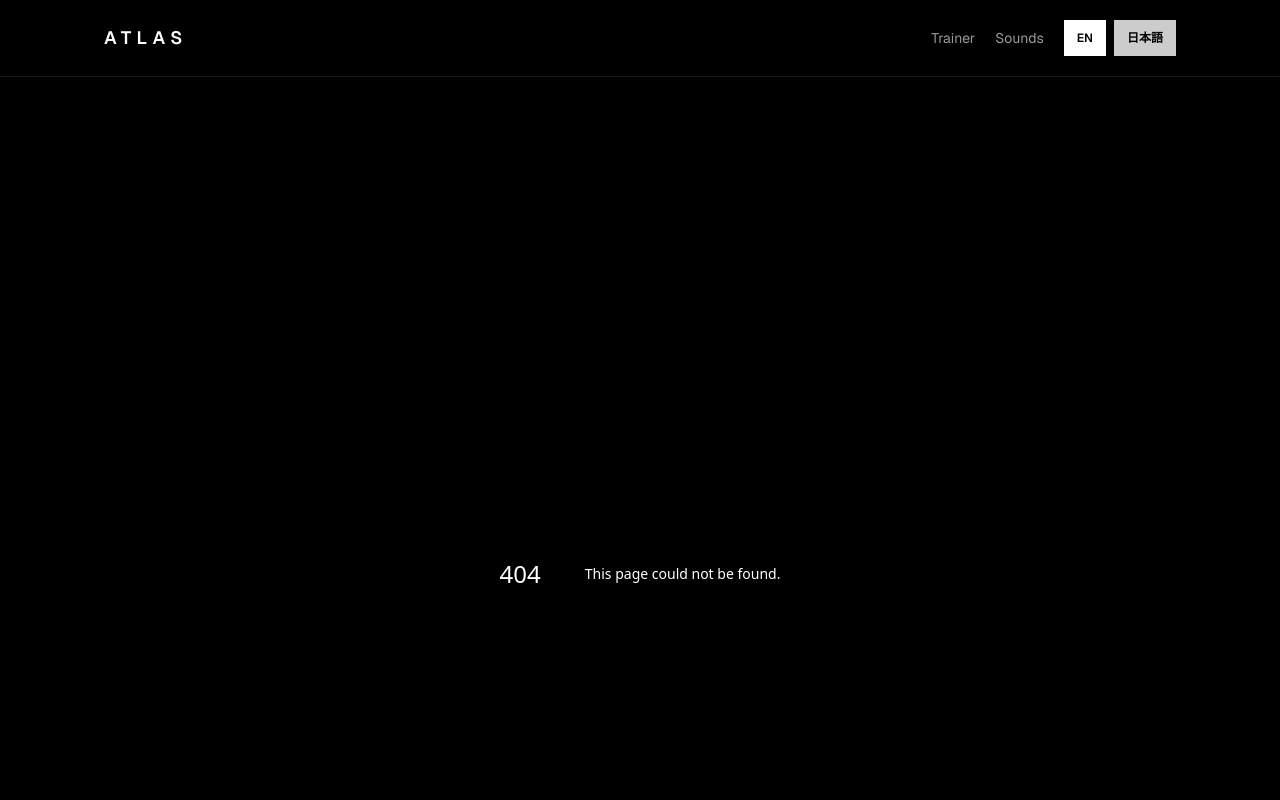
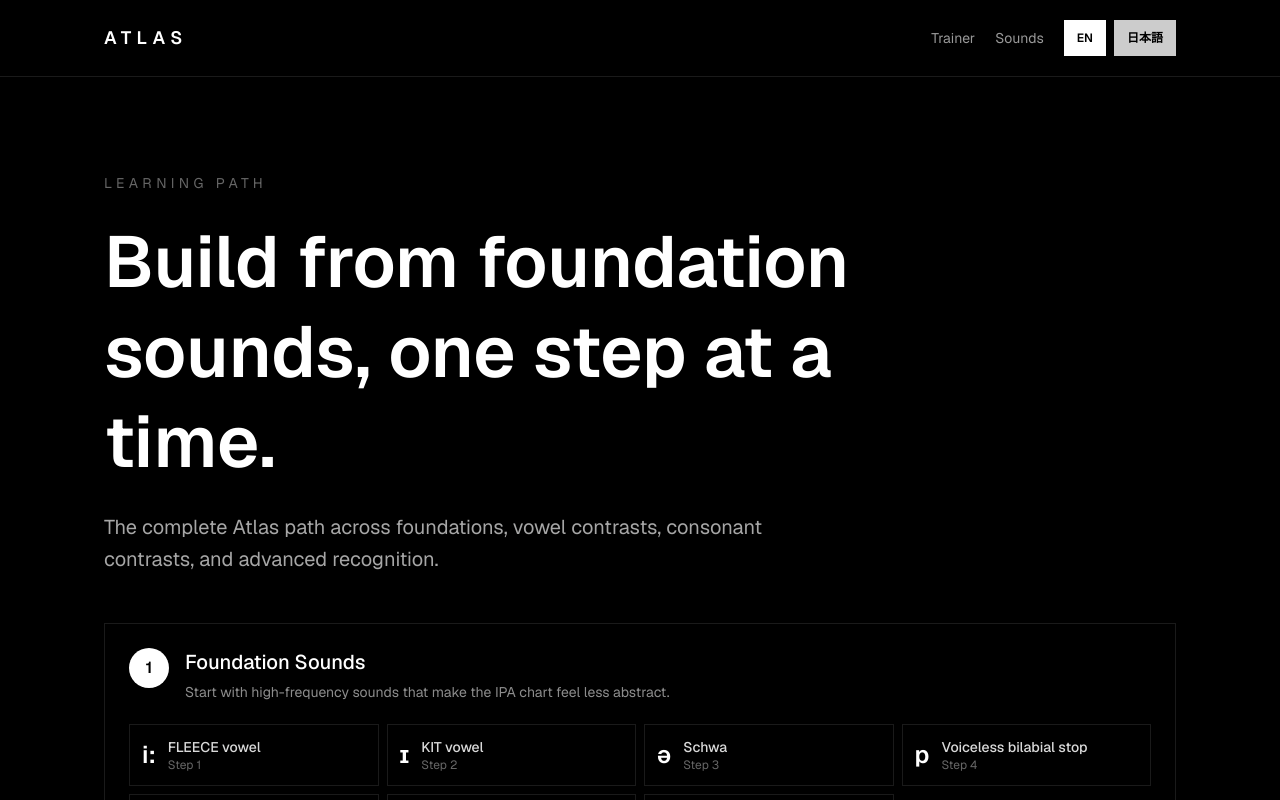
Before and after one commit to KulafuAcademy/ATLAS, a Next.js app: page /path in a window 1280 px wide. Before the commit this address had no page. Shown: the top 800 px of the page. Built offline with nearby package versions, Linux system fonts and the light colour scheme.

Commit message:
added /path page

```diff
--- /dev/null
+++ b/app/path/page.tsx
@@ -0,0 +1,22 @@
+import { PageHeader } from "@/components/common/PageHeader";
+import { LearningPath } from "@/components/sounds/LearningPath";
+import { getLearningPath } from "@/lib/learning";
+
+export default function PathPage() {
+  return (
+    <div className="space-y-12">
+      <PageHeader
+        eyebrow={{ en: "Learning path", ja: "学習順序" }}
+        title={{
+          en: "Build from foundation sounds, one step at a time.",
+          ja: "基礎の音から、少しずつ広げよう。",
+        }}
+        description={{
+          en: "The complete Atlas path across foundations, vowel contrasts, consonant contrasts, and advanced recognition.",
+          ja: "学習順序を、基礎・母音対比・子音対比・発展の4段階で収録しています。",
+        }}
+      />
+      <LearningPath stages={getLearningPath()} />
+    </div>
+  );
+}
--- a/components/sounds/LearningPath.tsx
+++ b/components/sounds/LearningPath.tsx
@@ -0,0 +1,69 @@
+"use client";
+
+import Link from "next/link";
+
+import { useLanguage } from "@/components/language/LanguageProvider";
+import { getSymbolCopy, resolveText } from "@/lib/i18n";
+import type { IpaSymbol, LearningStage } from "@/types/ipa";
+
+type LearningPathProps = {
+  stages: Array<LearningStage & { symbols: IpaSymbol[] }>;
+};
+
+export function LearningPath({ stages }: LearningPathProps) {
+  const { language } = useLanguage();
+
+  return (
+    <div className="space-y-5">
+      {stages.map((stage, stageIndex) => {
+        const offset = stages
+          .slice(0, stageIndex)
+          .reduce((total, item) => total + item.symbols.length, 0);
+
+        return (
+          <section
+            key={resolveText(stage.title, "en")}
+            className="border border-white/10 p-5 sm:p-6"
+          >
+            <div className="flex gap-4">
+              <span className="grid h-10 w-10 shrink-0 place-items-center rounded-full bg-white font-semibold text-black">
+                {stageIndex + 1}
+              </span>
+              <div>
+                <h2 className="text-xl font-medium text-white">
+                  {resolveText(stage.title, language)}
+                </h2>
+                <p className="mt-1 text-sm leading-6 text-white/55">
+                  {resolveText(stage.description, language)}
+                </p>
+              </div>
+            </div>
+
+            <div className="mt-5 grid gap-2 sm:grid-cols-2 lg:grid-cols-4">
+              {stage.symbols.map((symbol, symbolIndex) => (
+                <Link
+                  key={symbol.slug}
+                  href={`/sounds/${symbol.slug}`}
+                  className="flex items-center gap-3 border border-white/10 p-3 transition hover:border-white/35 hover:bg-white/3"
+                >
+                  <span className="text-2xl font-semibold text-white">
+                    {symbol.symbol}
+                  </span>
+                  <div className="min-w-0">
+                    <p className="truncate text-sm font-medium text-white/85">
+                      {getSymbolCopy(symbol, language).label}
+                    </p>
+                    <p className="text-xs text-white/40">
+                      {language === "ja" ? "ステップ" : "Step"}{" "}
+                      {offset + symbolIndex + 1}
+                    </p>
+                  </div>
+                </Link>
+              ))}
+            </div>
+          </section>
+        );
+      })}
+    </div>
+  );
+}
--- a/components/sounds/SoundDetail.tsx
+++ b/components/sounds/SoundDetail.tsx
@@ -53,7 +53,7 @@ export function SoundDetail({ symbol, related, learningStep, next }: SoundDetail
             </p>
           </div>
           <Link
-            href="/learn"
+            href="/path"
             className="text-sm font-medium text-white underline underline-offset-4 transition hover:text-white/70"
           >
             {text(uiText.viewPath)}
```
Also changed, not shown: 1 other file (tests, documents, lock files or other folders).
